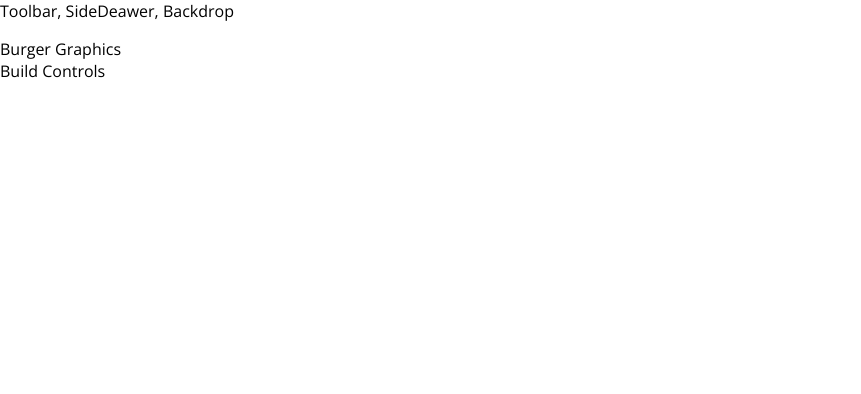
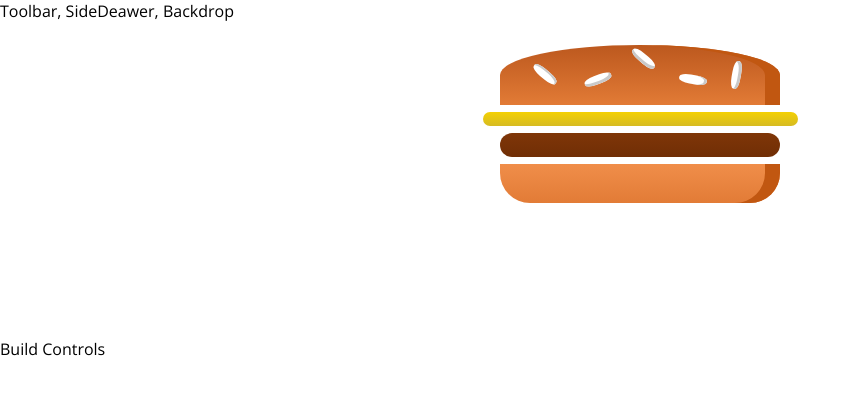
Before and after one commit to scotpfleghaar/Simple-Burger-Builder, a React app in the folder simple-burger-builder/: page / in a window 1280 px wide. Shown: the top 394 px of the page, without its empty margins (0-861 px from the left). Built offline with nearby package versions, Linux system fonts and the light colour scheme.

Commit message:
getting the burger component in place

```diff
--- /dev/null
+++ b/simple-burger-builder/src/components/Burger/Burger.css
@@ -0,0 +1,29 @@
+.Burger {
+    width: 100%;
+    margin: auto;
+    height: 250px;
+    overflow: scroll;
+    text-align: center;
+    font-weight: bold;
+    font-size: 1.2rem;
+}
+@media (min-width: 1000px) and (min-height: 700px) {
+        .Burger {
+            width: 700px;
+            height: 600px;
+        }
+}
+
+@media (min-width: 500px) and (min-height: 401px) {
+    .Burger {
+        width: 45px;
+        height: 400px;
+    }
+}
+
+@media (min-width: 500px) and (min-height: 400px) {
+    .Burger {
+        width: 350px;
+        height: 300px;
+    }
+}
--- /dev/null
+++ b/simple-burger-builder/src/components/Burger/Burger.js
@@ -0,0 +1,17 @@
+import React from 'react';
+import classes from './Burger.css';
+import BurgerIngredient from './Burgeringredient/BurgerIngredient';
+
+
+const burger = (props) => {
+    return (
+        <div className={classes.Burger}>
+            <BurgerIngredient type="bread-top"/>
+            <BurgerIngredient type="cheese"/>
+            <BurgerIngredient type="meat"/>
+            <BurgerIngredient type="bread-bottom"/>
+        </div>
+    );
+}
+
+export default burger;
--- a/simple-burger-builder/src/Burger/Burgeringredient/Burgeringredient.js
+++ b/simple-burger-builder/src/components/Burger/Burgeringredient/BurgerIngredient.js
@@ -1,14 +1,13 @@
 import React, { Component } from 'react';
-import classes from './burgerIngredient'
-import PropTypes from 'prop-types';
+import classes from './BurgerIngredient.css'
+import propTypes from 'prop-types';
 
 class BurgerIngredient extends Component {
     render () {
-
             let ingredient = null;
             switch(this.props.type){
                 case ('bread-bottom'):
-                    ingredient = <div className={BreadBottom}></div>;
+                    ingredient = <div className={ classes.BreadBottom }></div>;
                     break;
                 case ('bread-top'):
                     ingredient = (
@@ -41,7 +40,7 @@
 }
 
 BurgerIngredient.propTypes = {
-    type: propTypes.str.isRequired;
+    type: propTypes.string.isRequired
 }
 
 
--- a/simple-burger-builder/src/containers/BurgerBuilder/BurgerBuilder.js
+++ b/simple-burger-builder/src/containers/BurgerBuilder/BurgerBuilder.js
@@ -1,13 +1,12 @@
 import React, { Component } from 'react';
-import Aux from '../../hoc/Aux'
+import Aux from '../../hoc/Aux';
+import Burger from '../../components/Burger/Burger'
 
 class BurgerBuilder extends Component {
     render () {
         return (
             <Aux>
-                <div>
-                    Burger Graphics
-                </div>
+                <Burger/>
                 <div>
                     Build Controls
                 </div>
```
Also changed, not shown: simple-burger-builder/src/Burger/Burger.js (deleted), simple-burger-builder/src/components/Burger/Burgeringredient/BurgerIngredient.css (renamed from simple-burger-builder/src/Burger/Burgeringredient/burgeringredient.css).
